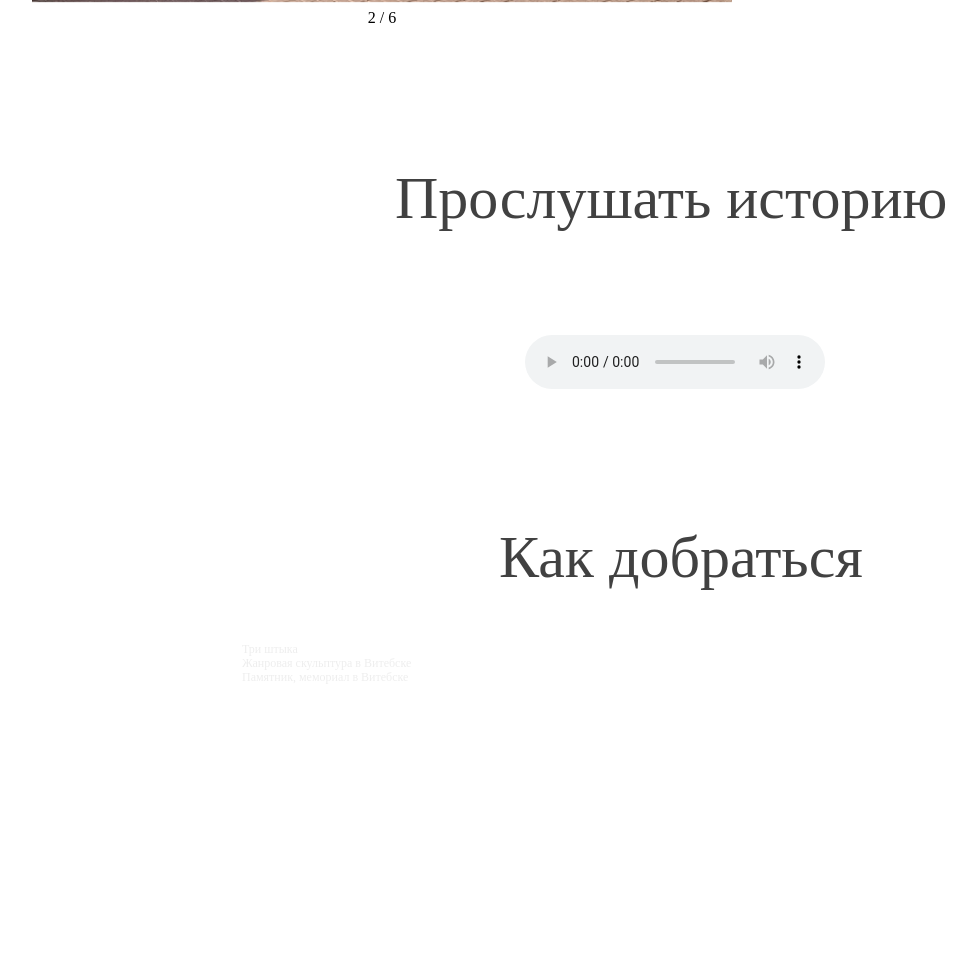
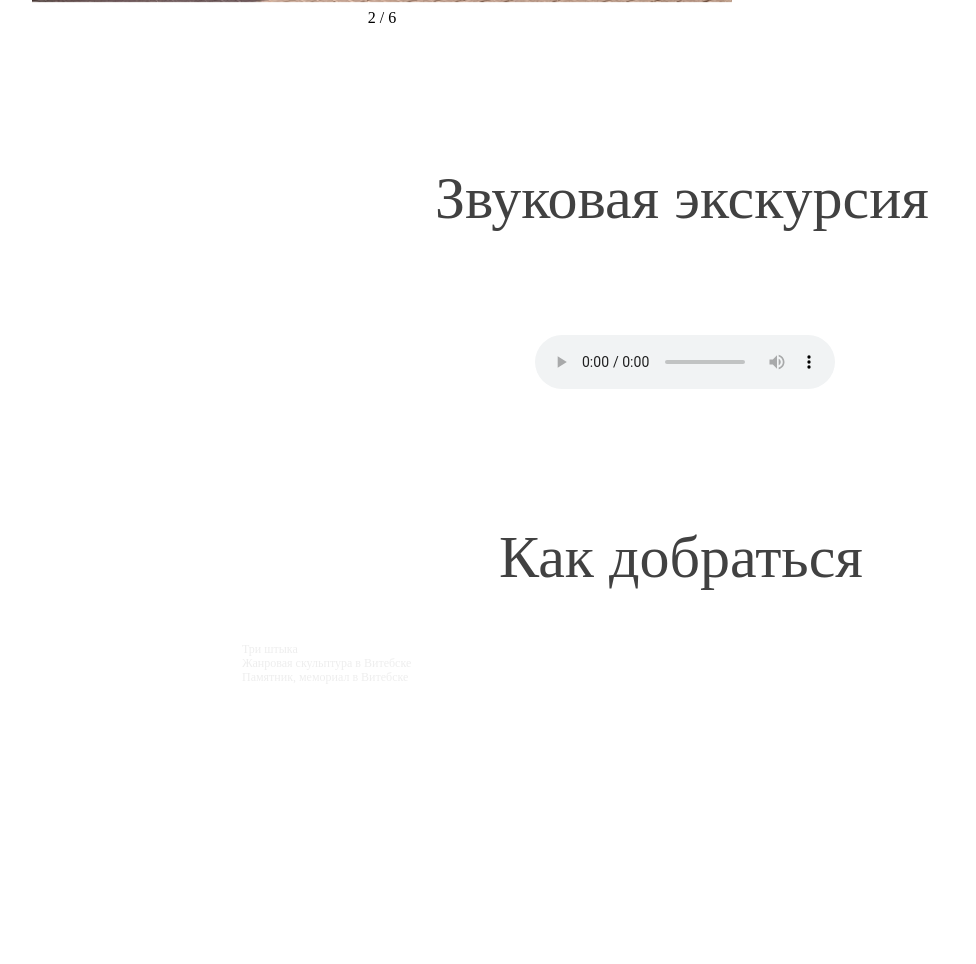
Before and after one commit to War1k-ds/-website-for-the-competition, a plain HTML site: page vitebsk.html in a window 1280 px wide. Shown: the part 1492-2456 px from the top of the page, without its empty margins (258-1234 px from the left). Drawn offline with nearby package versions, Linux system fonts and the light colour scheme.

Commit message:
изменил текст

```diff
--- a/brest-1.css
+++ b/brest-1.css
@@ -159,10 +159,10 @@ font-weight: 300;
 font-size: 60px;
 color: #414141;
 margin-top: 30px;
-margin-left: 653px;
+margin-left: 673px;
 margin-bottom: 80px;
 }
 .music audio {
-    margin-left: 783px;
+    margin-left: 769px;
     margin-bottom: 150px;
 }
--- a/brest-2.css
+++ b/brest-2.css
@@ -159,7 +159,7 @@ font-weight: 300;
 font-size: 60px;
 color: #414141;
 margin-top: 30px;
-margin-left: 653px;
+margin-left: 672px;
 margin-bottom: 80px;
 }
 .music audio {
--- a/brest-3.css
+++ b/brest-3.css
@@ -159,7 +159,7 @@ font-weight: 300;
 font-size: 60px;
 color: #414141;
 margin-top: 30px;
-margin-left: 653px;
+margin-left: 673px;
 margin-bottom: 80px;
 }
 .music audio {
--- a/brest-4.css
+++ b/brest-4.css
@@ -159,7 +159,7 @@ font-weight: 300;
 font-size: 60px;
 color: #414141;
 margin-top: 30px;
-margin-left: 653px;
+margin-left: 673px;
 margin-bottom: 80px;
 }
 .music audio {
--- a/gomel.css
+++ b/gomel.css
@@ -139,7 +139,7 @@ font-weight: 300;
 font-size: 60px;
 color: #414141;
 margin-top: 30px;
-margin-left: 653px;
+margin-left: 683px;
 margin-bottom: 80px;
 }
 .music audio {
@@ -208,7 +208,7 @@ font-weight: 300;
 font-size: 60px;
 color: #414141;
 margin-top: 30px;
-margin-left: 653px;
+
 margin-bottom: 80px;
 }
 .music audio {
--- a/grodno.css
+++ b/grodno.css
@@ -175,7 +175,7 @@ font-weight: 300;
 font-size: 60px;
 color: #414141;
 margin-top: 100px;
-margin-left: 653px;
+margin-left: 683px;
 margin-bottom: 80px;
 }
 .music audio {
--- a/minsk.css
+++ b/minsk.css
@@ -176,7 +176,7 @@ font-weight: 300;
 font-size: 60px;
 color: #414141;
 margin-top: 30px;
-margin-left: 653px;
+margin-left: 683px;
 margin-bottom: 80px;
 }
 .music audio {
--- a/mogilev.css
+++ b/mogilev.css
@@ -178,7 +178,7 @@ font-weight: 300;
 font-size: 60px;
 color: #414141;
 margin-top: 30px;
-margin-left: 653px;
+margin-left: 683px;
 margin-bottom: 80px;
 }
 .music audio {
--- a/vitebsk.css
+++ b/vitebsk.css
@@ -154,7 +154,7 @@ font-weight: 300;
 font-size: 60px;
 color: #414141;
 margin-top: 129px;
-margin-left: 653px;
+margin-left: 693px;
 margin-bottom: 102px;
 }
 
@@ -209,7 +209,7 @@ margin-bottom: 50px;
   height: 200px;
 }
 .music audio{
-  margin-left: 783px;
+  margin-left: 793px;
 }
 .underlining a{
   text-decoration: underline;
--- a/vitebsk.html
+++ b/vitebsk.html
@@ -91,7 +91,8 @@
   <section>
     <div class="container">
       <div class="music">
-        <h2>Прослушать историю</h2>
+        <h2>Звуковая экскурсия
+        </h2>
          <audio controls
     src="/mp4/ada85d8771f1ea5e25ffa70d9b59af30.mp3">
   </audio>
```
Also changed, not shown: gomel.html (+1 -1 lines), grodno.html (+1 -1 lines), minsk.html (+1 -1 lines), mogilev.html (+1 -1 lines).
